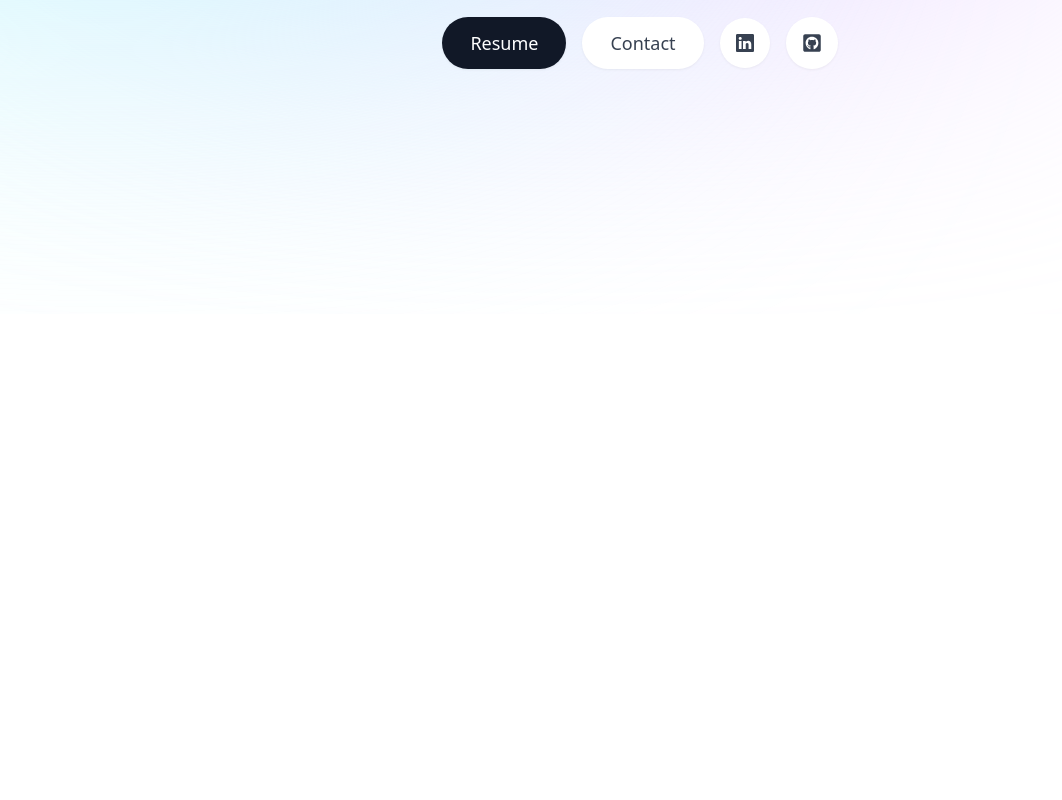
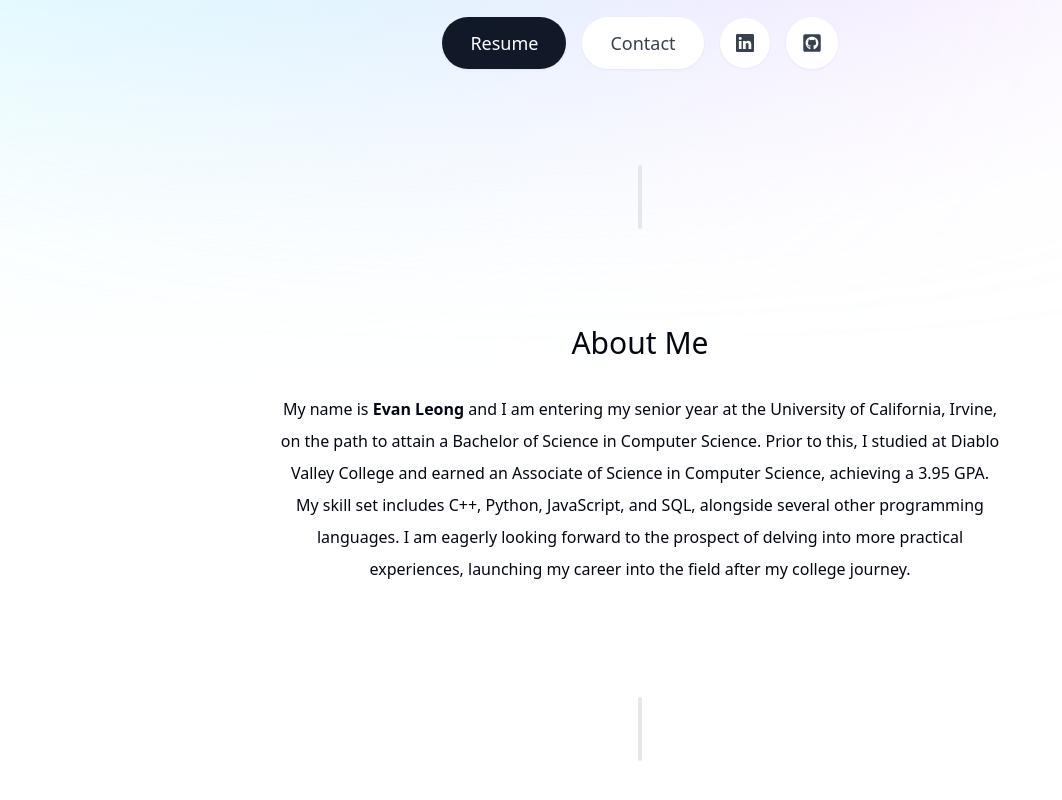
Before and after one commit to EvLeong1/portfolio, a Next.js app: page / in a window 1280 px wide. Shown: the part 486-1286 px from the top of the page, without its empty margins (0-1062 px from the left). Before the commit the page ends 800 px from the top, so only its background shows below. Built offline with nearby package versions, Linux system fonts and the light colour scheme.

Commit message:
finished aboout me section

```diff
--- a/app/page.tsx
+++ b/app/page.tsx
@@ -1,9 +1,14 @@
+import About from "@/components/about";
 import Intro from "@/components/intro";
+import SectionDivider from "@/components/section-divider";
 
 export default function Home() {
   return (
     <main className="flex flex-col items-center px-4">
       <Intro />
+      <SectionDivider />
+      <About />
+      <SectionDivider />
     </main>
   )
 }
--- /dev/null
+++ b/components/about.tsx
@@ -0,0 +1,27 @@
+"use client";
+import React from 'react'
+import SectionHeading from './section-heading';
+import { motion } from 'framer-motion';
+
+export default function About() {
+  return (
+    <motion.section className='mb-1 max-w-[45rem] text-center leading-8'
+        initial={{ opacity: 0, y: 100 }}
+        animate={{ opacity: 1, y: 0 }}
+        transition={{ delay: 0.175, }}
+    >
+        {/* <h2 className='text-3xl font-medium capitalize text-gray-950 mb-8'
+        >About Me</h2> */}
+        <SectionHeading>About Me</SectionHeading>
+        <p className='mb-3'>
+        My name is <b>Evan Leong</b> and I am entering my senior year at the <span className='font-medium'>University of California, Irvine</span>, on the path to attain a Bachelor of Science in Computer Science.
+        Prior to this, I studied at Diablo Valley College and earned an Associate of Science in Computer Science, achieving a 3.95 GPA.
+        My skill set includes <span className='font-medium'>C++, Python, JavaScript, and SQL</span>, alongside several other programming languages.
+        I am eagerly looking forward to the prospect of delving into more practical experiences, launching my career into the field after my
+        college journey.
+        </p>
+
+        <p></p>
+    </motion.section>
+  );
+}
--- a/components/intro.tsx
+++ b/components/intro.tsx
@@ -40,12 +40,12 @@ export default function Intro() {
 
         </div>
 
-        <motion.p className="mb-10 mt-[3rem] px-4 sm:leading-[4] leading-[2.5]  font-medium"
+        <motion.h1 className="mb-10 mt-[3rem] px-4 sm:leading-[4] leading-[2.5]  font-medium"
         initial = {{opacity:0, y:100}}
         animate={{opacity:1, y:0}}>
         <span className=' text-6xl sm:text-8xl font-extrabold text-stroke-white text-gray-900 drop-shadow-lg hover:text-gray-700 transition duration-300 ease-in-out'>Evan Leong </span><br></br>
         <span className='text-slate-500 sm:text-3xl text-1xl'>Full Stack Software Engineer</span>
-        </motion.p>
+        </motion.h1>
 
         <motion.div className='flex flex-col sm:flex-row font-medium items-center justify-center gap-4 px-4 text-lg drop-shadow-sm'
             initial = {{opacity:0, y:100}}
@@ -76,9 +76,3 @@ export default function Intro() {
 
   )
 }
-
-// My name is Evan Leong and I am entering my senior year at the University of California, Irvine, on the path to attain a Bachelor of Science in Computer Science.
-//         Prior to this, I studied at Diablo Valley College and earned an Associate of Science in Computer Science, achieving a 3.95 GPA.
-//         My skill set includes C++, Python, JavaScript, and SQL, alongside several other programming languages.
-//         I am eagerly looking forward to the prospect of delving into more practical experiences, launching my career into the field after my
-//         college journey.
--- /dev/null
+++ b/components/section-divider.tsx
@@ -0,0 +1,15 @@
+"use client";
+import React from 'react'
+import { motion } from 'framer-motion';
+
+export default function SectionDivider() {
+  return (
+    <motion.div className='bg-gray-200 my-24 h-16 w-1 rounded-full hidden sm:block'
+        initial={{ opacity: 0, y: 100 }}
+        animate={{ opacity: 1, y: 0 }}
+        transition={{ delay: 0.125, }}
+    >
+
+    </motion.div>
+  )
+}
--- /dev/null
+++ b/components/section-heading.tsx
@@ -0,0 +1,8 @@
+import React from 'react'
+
+export default function SectionHeading({
+    children}: {children: React.ReactNode}) {
+  return <h2 className='text-3xl font-medium capitalize text-gray-950 mb-8'
+        >{children}</h2>
+
+}
```
